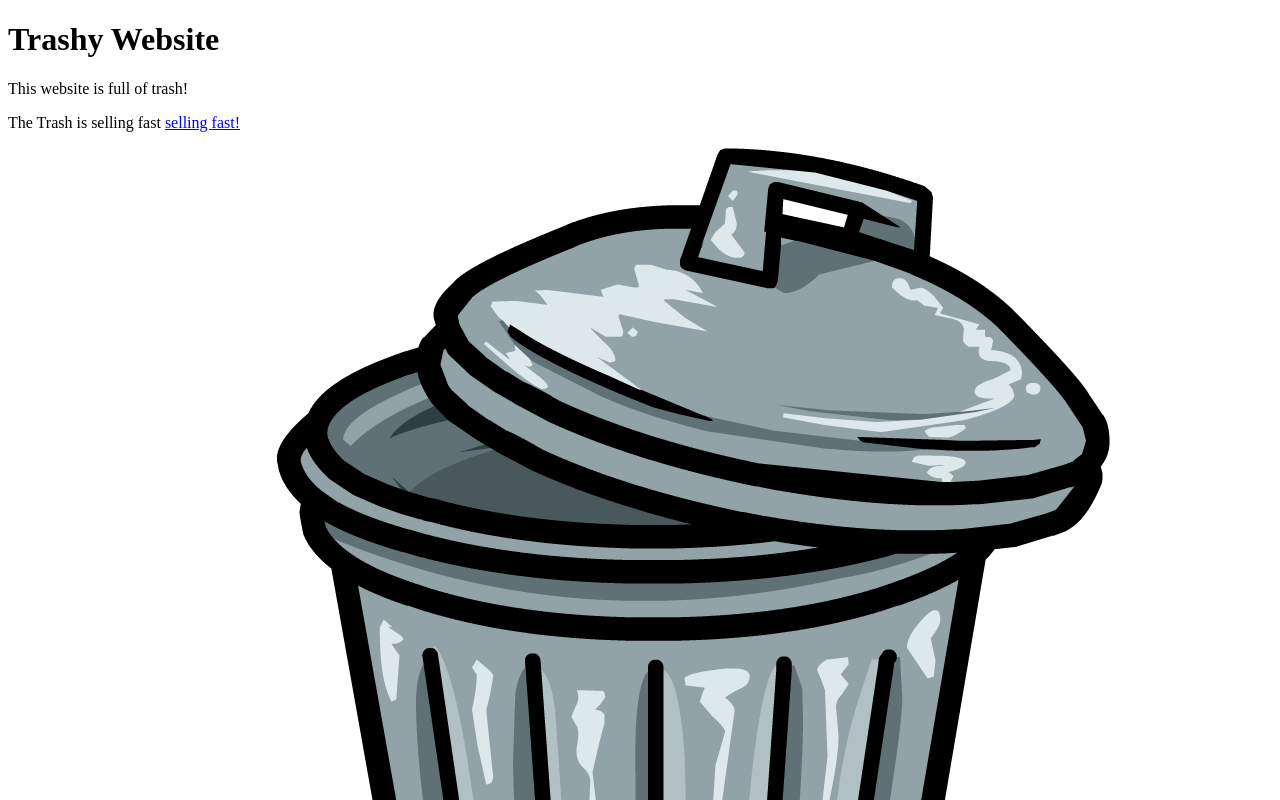
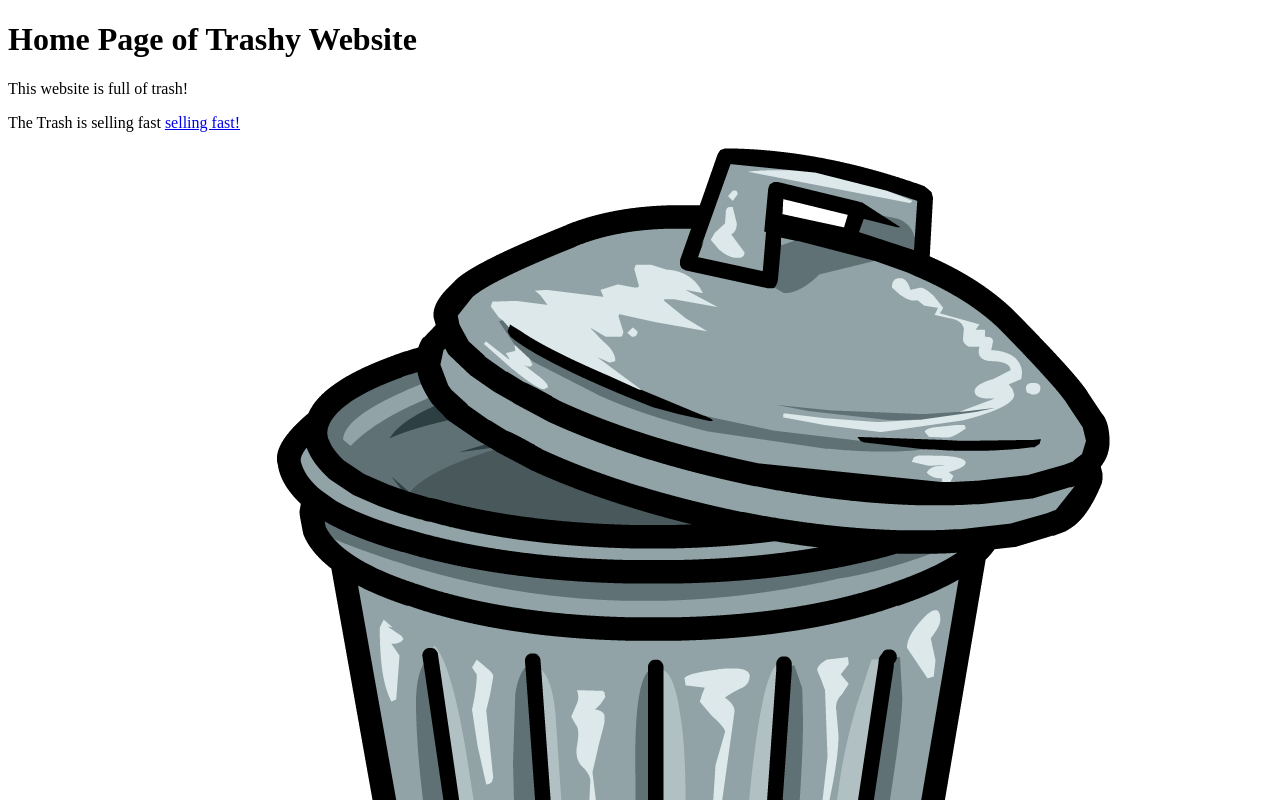
Before and after one commit to trashywebsite/trashywebsite.github.io, a plain HTML site: page index.html in a window 1280 px wide. Shown: the top 800 px of the page. Drawn offline with Linux system fonts and the light colour scheme.

Commit message:
changed h1

```diff
--- a/index.html
+++ b/index.html
@@ -6,7 +6,7 @@
 </head>
 
 <body>
-	<h1>Trashy Website</h1>
+	<h1>Home Page of Trashy Website</h1>
 	<p>This website is full of trash!</p>
 	<p>The Trash is selling fast <a href="http://www.typingtest.com/">selling fast!</a></p>Come get your Trash as soon as possbile!
 
```
